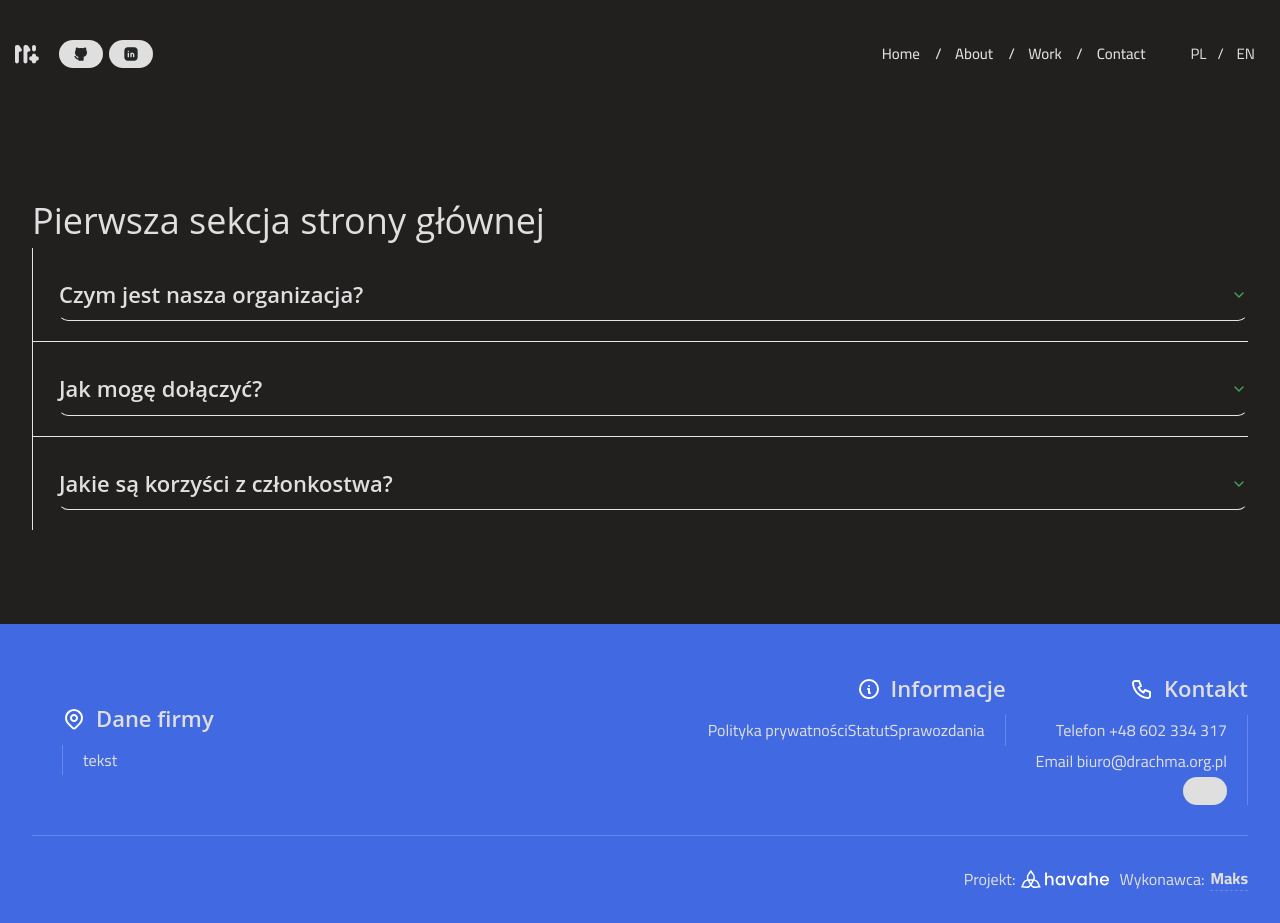
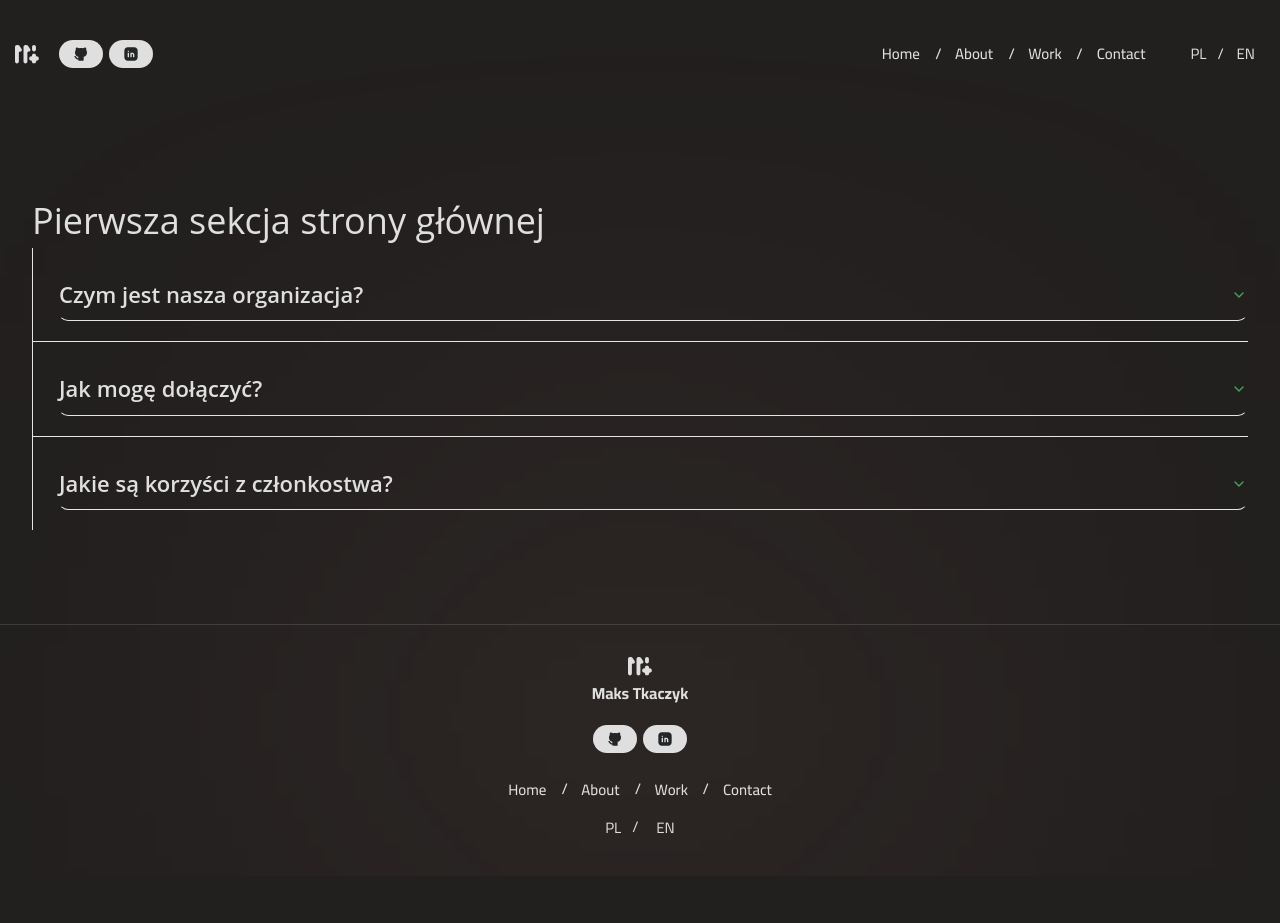
Before and after one commit to Matrix669/portfolio, a Next.js app in the folder frontend/: page / in a window 1280 px wide. After the commit the page ends 876 px from the top, so only its background shows below. Built offline with nearby package versions, Linux system fonts and the light colour scheme.

Commit message:
finished footer

```diff
--- a/frontend/src/app/UI/Footer/Footer.module.scss
+++ b/frontend/src/app/UI/Footer/Footer.module.scss
@@ -3,252 +3,34 @@
 @use '../../styles/components' as *;
 
 .footer {
-	background-color: $footer-bg;
-	background-color: royalblue;
 	color: $secondary-color;
 	margin-top: auto;
 	overflow: hidden;
 	clear: both;
 	&__inner {
-		position: relative;
-        padding: 4em 1em 1em 1em;
-		z-index: 0;
-		&-logoIcon {
-			position: absolute;
-			top: -40px;
-			left: -95px;
-			z-index: -10;
-		}
-		// &::after,
-		// &::before {
-		// 	position: absolute;
-		// 	content: '';
-		// 	width: rem(942);
-		// 	height: rem(942);
-		// 	filter: blur(150px);
-		// 	z-index: -100;
-		// }
-		// &::after {
-		// 	position: absolute;
-		// 	content: '';
-		// 	// left: -339px;
-		// 	// bottom: -505px;
-		// 	top: -490px;
-		// 	left: -474px;
-		// 	background-color: #fad05e1a;
-		// }
-		// &::before {
-		// 	position: absolute;
-		// 	content: '';
-		// 	top: 630px;
-		// 	left: -95px;
-		// 	background-color: #01a0e61a;
-		// }
-		// &-bgMiddle {
-		// 	position: absolute;
-		// 	top: 245px;
-		// 	left: -35px;
-		// 	width: rem(942);
-		// 	height: rem(942);
-		// 	filter: blur(150px);
-		// 	background-color: #41a75b1a;
-		// 	z-index: -100;
-		// }
-	}
-	&__top {
 		display: flex;
 		align-items: center;
-		justify-content: flex-start;
-		flex-wrap: wrap;
-	}
-	&__col {
-		& a:hover {
-			color: $additional-color;
-			text-decoration: underline;
-		}
-		&-boxImg {
-			max-width: rem(155);
-		}
-		&-links {
-			text-decoration: underline;
-		}
-		&-box {
-			margin-top: rem(20);
-
-			& h2 {
-				display: inline-flex;
-				align-items: center;
-				gap: rem(10);
-				font-family: 'quicksand', 'open sans', sans-serif;
-				font-weight: 600;
-				font-size: rem(18);
-				margin-bottom: rem(10);
-				& span {
-					flex-shrink: 0;
-				}
+		justify-content: space-between;
+		flex-direction: column;
+		gap: rem(20);
+		padding: 2em;
+		border-top: 1px solid $border-color;
+		&__logoBox {
+			display: flex;
+			align-items: center;
+			justify-content: center;
+			flex-direction: column;
+			gap: rem(5);
+			a {
+				margin-right: 0;
 			}
 		}
-		&-text {
-			max-width: rem(468);
-			padding-left: rem(15);
-			border-left: 1px solid rgba(255, 255, 255, 0.2);
-			font-size: rem(14);
-			& p > a {
-				display: inline-block;
-			}
-			&-icons {
-				& svg {
-					width: rem(24);
-				}
-			}
+		&__navBox {
+			display: grid;
+			gap: rem(5);
 		}
-	}
-	&__bar {
-		margin-top: rem(20);
-		padding-top: rem(15);
-		border-top: 1px solid rgba(255, 255, 255, 0.2);
-		text-align: right;
-		& p > a {
-			display: inline-flex;
-			align-items: center;
-			margin-left: rem(6);
-			font-weight: 700;
-			&:hover {
-				color: $additional-color;
-			}
-			&:hover svg path {
-				fill: $additional-color;
-			}
-		}
-		& p {
-			&:last-child a {
-				border-bottom: 1px dashed rgba(255, 255, 255, 0.2);
-				&:hover {
-					border-style: solid;
-				}
-			}
+		& nav {
+			margin-left: 0;
 		}
 	}
 }
-
-@media (min-width: rem(768)) {
-	.footer {
-		&__inner {
-			padding: 3em 2em 2em 2em;
-			&::before {
-				top: -200px;
-				left: 335px;
-			}
-		}
-		&__top {
-			justify-content: center;
-			gap: rem(30);
-		}
-		&__col {
-			display: flex;
-			align-items: stretch;
-			gap: rem(30);
-			&:first-child {
-				align-items: center;
-				& .footer__col-text {
-					padding-left: rem(20);
-				}
-			}
-			&:last-child {
-				text-align: right;
-				& .footer__col-text {
-					border-left: 0;
-					padding-left: 0;
-					padding-right: rem(20);
-					border-right: 1px solid rgba(255, 255, 255, 0.2);
-				}
-			}
-			&-boxImg {
-				max-width: unset;
-			}
-			&-box {
-				margin-top: 0;
-				& h2 {
-					font-size: rem(20);
-				}
-			}
-			&-text {
-				font-size: rem(16);
-				& .footer__col-text-icons {
-					justify-content: flex-end;
-				}
-			}
-		}
-		&__bar {
-			display: flex;
-			align-items: center;
-			justify-content: flex-end;
-			gap: rem(10);
-			padding-top: rem(30);
-			& p {
-				display: inline-flex;
-				align-items: center;
-			}
-		}
-	}
-}
-@media (min-width: rem(992)) {
-	.footer {
-		&__col {
-			&-box {
-				& h2 {
-					font-size: rem(22);
-				}
-			}
-		}
-	}
-}
-@media (min-width: rem(1024)) {
-	.footer {
-		&__top {
-			justify-content: space-between;
-			align-items: stretch;
-			flex-wrap: nowrap;
-		}
-		&__bar {
-			margin-top: rem(30);
-		}
-	}
-}
-@media (min-width: rem(1200)) {
-	.footer {
-		&__inner {
-			&::before {
-				top: unset;
-				left: unset;
-				right: -223px;
-				bottom: -505px;
-			}
-			&::after {
-                top: unset;
-                left: unset;
-				left: -339px;
-				bottom: -505px;
-			}
-			&-bgMiddle {
-				top: unset;
-				left: unset;
-				left: 480px;
-				top: -533px;
-			}
-			&-logoIcon {
-				top: 0;
-				left: -125px;
-			}
-		}
-	}
-}
-@media (min-width: rem(1400)) {
-	.footer {
-		&__col {
-			&:last-child {
-				gap: rem(60);
-			}
-		}
-	}
-}
--- a/frontend/src/app/UI/Footer/Footer.tsx
+++ b/frontend/src/app/UI/Footer/Footer.tsx
@@ -3,110 +3,30 @@ import Link from 'next/link'
 import Wrapper from '@/app/UI/Wrapper/Wrapper'
 import SocialsIcons from '../Socials/Socials'
 
-import type { ImageProps, SocialsProps } from '@/utils/types'
-
-import HavaheIcon from '@/app/icons/footer/HavaheIcon'
-import LocationIcon from '@/app/icons/footer/LocationIcon'
-import InfoIcon from '@/app/icons/footer/InfoIcon'
-import ContactIcon from '@/app/icons/footer/ContactIcon'
+import Logo from '../Logo/Logo'
+import { SOCIALS_DATA } from '@/app/constants/socialsData'
 
 import styles from './Footer.module.scss'
+import NavLanguages from '../Navigation/NavLanguages/NavLanguages'
+import { NavigationMenuDesktop } from '../Navigation/NavDesktop/NavDesktop'
+import { NAVIGATION_DATA } from '@/app/constants/navigationData'
 
-interface FooterProps {
-	data: {
-		logoStopka: ImageProps
-		tytulDane: string
-		tytulInformacje: string
-		tytulKontakt: string
-		kontaktTelTytul: string
-		kontaktTelNumber: string
-		kontaktMailTytul: string
-		kontaktMailAdres: string
-		socials: SocialsProps[]
-	}
-}
-
-export default function Footer({ data }: FooterProps) {
-	if (!data) return null
-
-	const { tytulDane, tytulInformacje, tytulKontakt, kontaktTelTytul, kontaktTelNumber, kontaktMailTytul, kontaktMailAdres, socials } =
-		data
+export default function Footer() {
 	return (
 		<footer className={styles.footer}>
 			<Wrapper>
 				<div className={`${styles.sectionPadding} ${styles.footer__inner}`}>
-					{/* <img src={DRACHMA_LOGOIMG.src} alt='' className={styles['footer__inner-logoIcon']} loading='lazy' /> */}
-					<div className={styles['footer__inner-bgMiddle']}></div>
-					<div className={styles.footer__top}>
-						<div className={styles.footer__col}>
-							<div className={styles['footer__col-boxImg']}>
-								{/* <StrapiImage
-									src={logoStopka.url}
-									alt={logoStopka.alternativeText || 'Obraz bez opisu'}
-									width={258}
-									height={219}
-								/> */}
-							</div>
-							<div className={styles['footer__col-box']}>
-								<h2>
-									<span>
-										<LocationIcon />
-									</span>
-									{tytulDane}
-								</h2>
-								<div className={`${styles.text} ${styles['footer__col-text']}`}>
-									{/* <BlocksRenderer content={daneFirmyTekst} /> */} tekst
-								</div>
-							</div>
-						</div>
-						<div className={styles.footer__col}>
-							<div className={styles['footer__col-box']}>
-								<h2>
-									<span>
-										<InfoIcon />
-									</span>
-									{tytulInformacje}
-								</h2>
-								<div className={`${styles.text} ${styles['footer__col-text']} ${styles['footer__col-links']}`}>
-									<Link href='/'>Polityka prywatności</Link>
-									<Link href='/'>Statut</Link>
-									<Link href='/'>Sprawozdania</Link>
-								</div>
-							</div>
-							<div className={styles['footer__col-box']}>
-								<h2>
-									<span>
-										<ContactIcon />
-									</span>
-									{tytulKontakt}
-								</h2>
-								<div className={`${styles.text} ${styles['footer__col-text']}`}>
-									<p>
-										{kontaktTelTytul} <a href={`tel:${kontaktTelNumber}`}> +48 602 334 317</a>
-									</p>
-									<p>
-										{kontaktMailTytul} <a href={`mailto:${kontaktMailAdres}`}> biuro@drachma.org.pl</a>
-									</p>
-									<SocialsIcons socialsIconsArr={socials} extraClassName={styles['footer__col-text-icons']} />
-								</div>
-							</div>
-						</div>
+					<div className={styles.bgGradient}></div>
+					<div className={styles.footer__inner__logoBox}>
+						<Logo />
+						<p>
+							<strong>Maks Tkaczyk</strong>
+						</p>
 					</div>
-					<div className={styles.footer__bar}>
-						<p>
-							Projekt:
-							<a href={'https://jare.ma/'} target='_blank' aria-label='Link do strony designera projektu'>
-								<span>
-									<HavaheIcon />
-								</span>
-							</a>
-						</p>
-						<p>
-							Wykonawca:
-							<a href='https://github.com/Matrix669' target='_blank' aria-label='Link do Githuba wykonawcy strony'>
-								Maks
-							</a>
-						</p>
+					<SocialsIcons socialsIconsArr={SOCIALS_DATA} />
+					<div className={styles.footer__inner__navBox}>
+						<NavigationMenuDesktop linkiNawigacja={NAVIGATION_DATA.linkiNawigacja} />
+						<NavLanguages />
 					</div>
 				</div>
 			</Wrapper>
--- a/frontend/src/app/UI/Logo/Logo.module.scss
+++ b/frontend/src/app/UI/Logo/Logo.module.scss
@@ -1,7 +1,7 @@
 @use '../../styles/colors' as *;
 @use '../../styles/functions' as *;
 .logo {
-	margin-right: rem(10);
+	margin-right: rem(20);
 	@media (min-width: rem(768)) {
 		margin-right: rem(20);
 	}
--- a/frontend/src/app/constants/footerData.ts
+++ /dev/null
@@ -1,28 +0,0 @@
-import type { ImageProps, SocialsProps } from '@/utils/types'
-
-export const FOOTER_DATA = {
-	logoStopka: {
-		id: 1,
-		documentId: 'default-logo',
-		url: '/logo.svg',
-		alternativeText: 'Logo',
-		width: 258,
-		height: 219,
-	} as ImageProps,
-	tytulDane: 'Dane firmy',
-	tytulInformacje: 'Informacje',
-	tytulKontakt: 'Kontakt',
-	kontaktTelTytul: 'Telefon',
-	kontaktTelNumber: '1234567890',
-	kontaktMailTytul: 'Email',
-	kontaktMailAdres: 'example@example.com',
-	socials: [
-		{
-			id: 1,
-			tytul: 'Facebook',
-			ikonySocial: 'fbIcon',
-			href: 'https://www.facebook.com',
-			czyGradient: false,
-		} as SocialsProps,
-	],
-}
--- a/frontend/src/app/layout.tsx
+++ b/frontend/src/app/layout.tsx
@@ -5,7 +5,6 @@ import Navigation from './UI/Navigation/Navigation'
 import Footer from './UI/Footer/Footer'
 
 import { NAVIGATION_DATA } from './constants/navigationData'
-import { FOOTER_DATA } from './constants/footerData'
 
 import './styles/globals.css'
 
@@ -32,7 +31,7 @@ export default function RootLayout({
 			<body className={`${cairo.className} antialiased`}>
 				<Navigation data={NAVIGATION_DATA} />
 				{children}
-				<Footer data={FOOTER_DATA} />
+				<Footer />
 			</body>
 		</html>
 	)
--- a/frontend/src/app/styles/_colors.scss
+++ b/frontend/src/app/styles/_colors.scss
@@ -20,3 +20,7 @@ $btn-text-color: #221F1F;
 $nav-bg: #29443E;
 $footer-bg: #3C645A;
 $page-bg: #221F1F;
+$bg-gradient: rgba(246, 187, 142, 0.4);
+
+//borders
+$border-color: rgba(223, 223, 223, 0.15);
--- a/frontend/src/app/styles/_components.scss
+++ b/frontend/src/app/styles/_components.scss
@@ -25,41 +25,12 @@
 	}
 }
 
-.squareSection {
+.bgGradient {
 	position: absolute;
-	z-index: -5;
-	border-radius: $borderRadius;
-	&--green {
-		width: rem(272);
-		height: rem(288);
-		background: (
-			linear-gradient(0deg, rgba(255, 255, 255, 0.4) 0%, rgba(255, 255, 255, 0.4) 100%),
-			linear-gradient(96deg, #41a75b 0.03%, #27703a 73.93%)
-		);
-		opacity: 0.2;
-	}
-	&--yellow {
-		width: rem(122);
-		height: rem(129);
-		background-color: #facd53;
-		opacity: 0.2;
-	}
-	&--blue {
-		width: rem(211);
-		height: rem(233);
-		background: (
-			linear-gradient(0deg, rgba(255, 255, 255, 0.2) 0%, rgba(255, 255, 255, 0.2) 100%),
-			linear-gradient(96deg, #21a7e1 0.03%, #0074a7 73.93%)
-		);
-		opacity: 0.1;
-	}
-	&--greensm {
-		width: rem(152);
-		height: rem(161);
-		background: (
-			linear-gradient(0deg, rgba(255, 255, 255, 0.4) 0%, rgba(255, 255, 255, 0.4) 100%),
-			linear-gradient(96deg, #41a75b 0.03%, #27703a 73.93%)
-		);
-		opacity: 0.1;
-	}
+	bottom: 0px;
+	width: 399px;
+	height: 163px;
+	background: $bg-gradient;
+	filter: blur(240px);
+	z-index: -10;
 }
```
